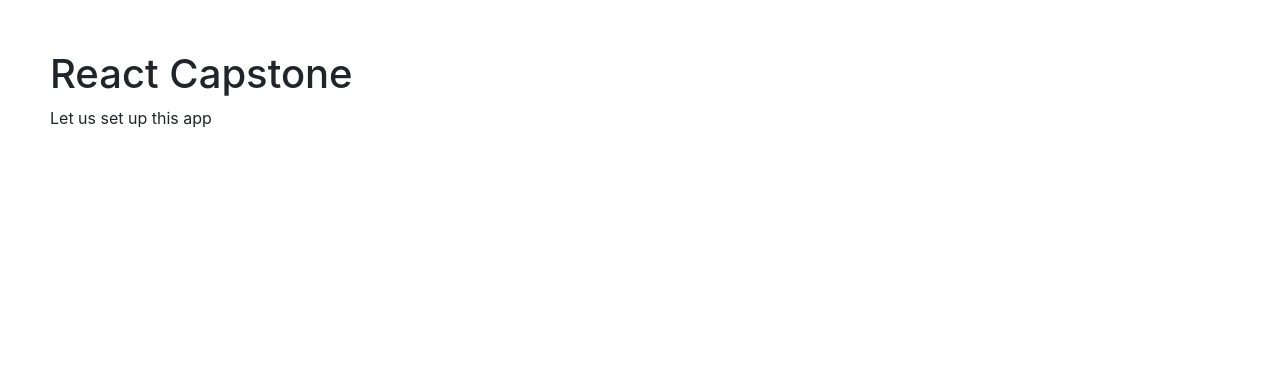
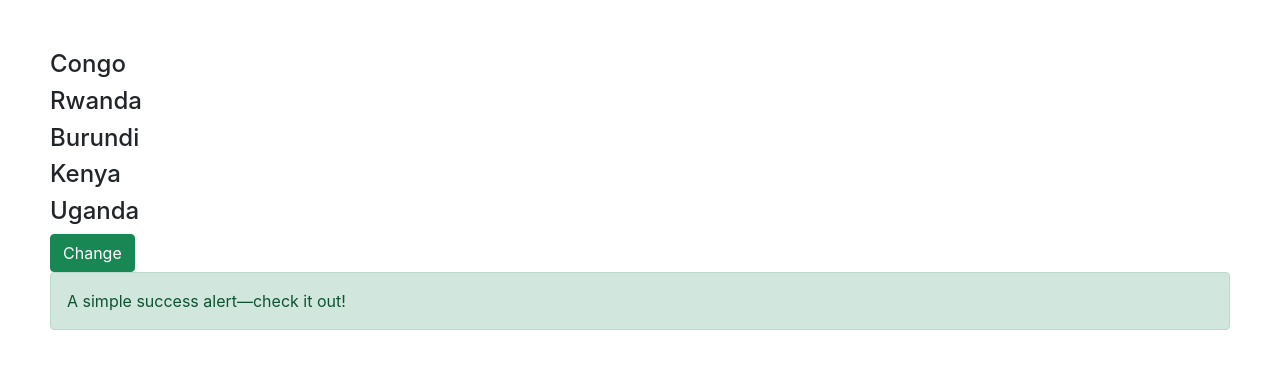
Before and after one commit to hiromataba/Covid-19_App, a React (Create React App) app: page / in a window 1280 px wide. Shown: the top 368 px of the page. Built offline with nearby package versions, Linux system fonts and the light colour scheme.

Commit message:
Add files to the project

```diff
--- a/package.json
+++ b/package.json
@@ -10,6 +10,8 @@
     "react": "^17.0.2",
     "react-bootstrap": "^2.0.0-beta.6",
     "react-dom": "^17.0.2",
+    "react-redux": "^7.2.4",
+    "react-router-dom": "^5.2.1",
     "react-scripts": "4.0.3",
     "web-vitals": "^1.1.2"
   },
--- a/public/index.html
+++ b/public/index.html
@@ -5,10 +5,7 @@
     <link rel="icon" href="%PUBLIC_URL%/favicon.ico" />
     <meta name="viewport" content="width=device-width, initial-scale=1" />
     <meta name="theme-color" content="#000000" />
-    <meta
-      name="description"
-      content="Display Global Covid Cases"
-    />
+    <meta name="description" content="Display Global Covid Cases" />
     <link rel="apple-touch-icon" href="%PUBLIC_URL%/logo192.png" />
     <!--
       manifest.json provides metadata used when your web app is installed on a
@@ -27,6 +24,5 @@
   <body>
     <noscript>You need to enable JavaScript to run this app.</noscript>
     <div id="root"></div>
-
   </body>
 </html>
--- a/src/App.js
+++ b/src/App.js
@@ -1,10 +1,35 @@
 import './App.css';
+import { useState } from 'react';
 
-const App = () => (
-  <div className="App">
-    <h1>React Capstone</h1>
-    <p>Let us set up this app </p>
-  </div>
-);
+const App = () => {
+  const [countries, setCountries] = useState([
+    'Congo',
+    'Rwanda',
+    'Burundi',
+    'Kenya',
+    'Uganda',
+  ]);
+  const countriesFiltered = countries.filter((country) => country.length > 5);
+  const handleCountry = () => {
+    setCountries([...countries, countriesFiltered]);
+  };
+  return (
+    <div className="App">
+      {countries.map((country) => (
+        <h4 key={country}>{country}</h4>
+      ))}
+      <button
+        className="btn btn-success sm"
+        type="submit"
+        onClick={handleCountry}
+      >
+        Change
+      </button>
+      <div className="alert alert-success" role="alert">
+        A simple success alert—check it out!
+      </div>
+    </div>
+  );
+};
 
 export default App;
```
Also changed, not shown: 1 other file (tests, documents, lock files or other folders).
